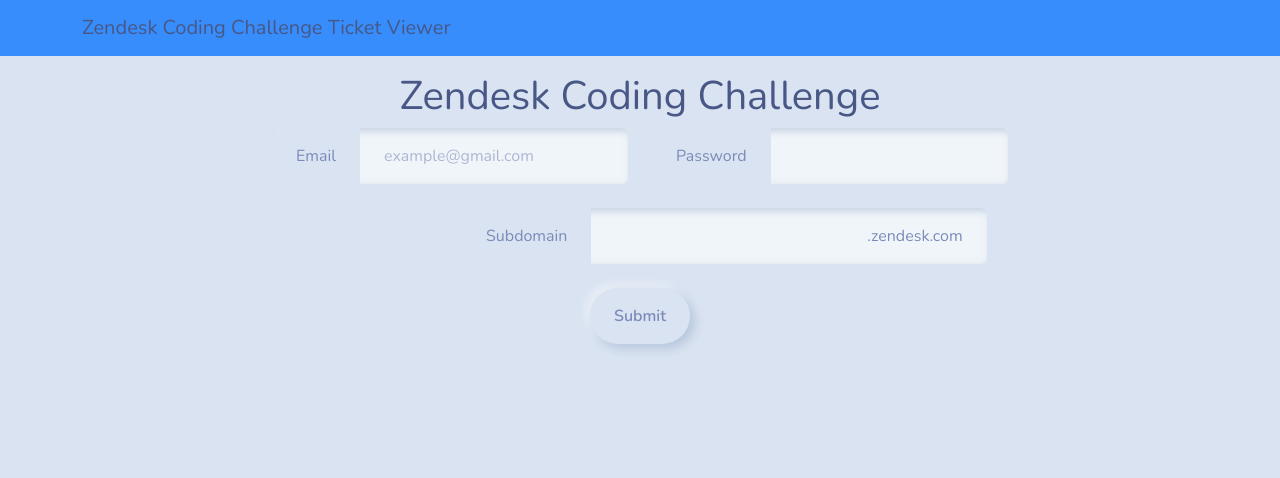
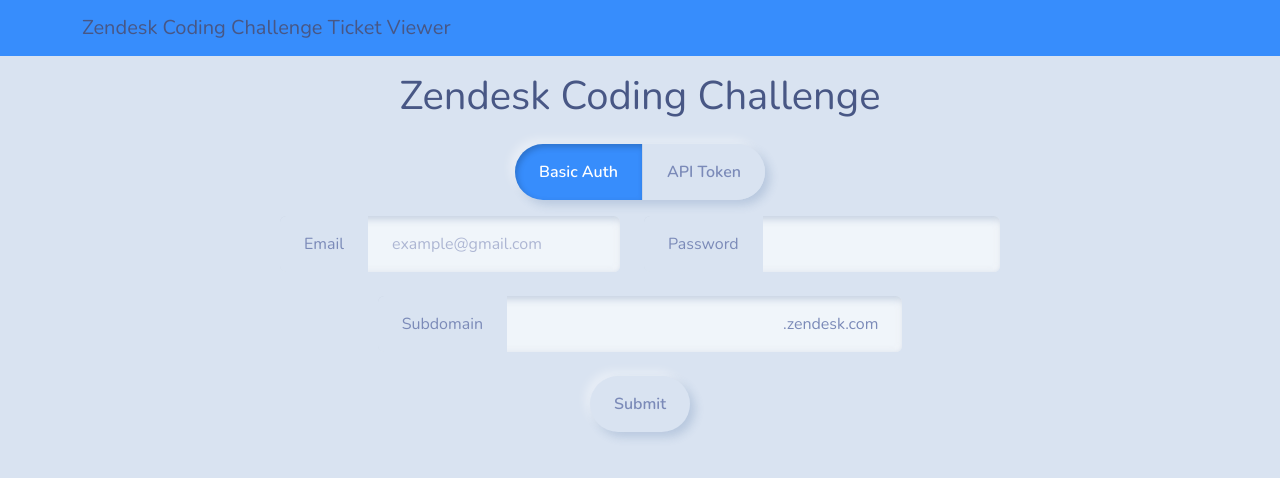
Before and after one commit to thomas-harmeyer/zcc, a React (Create React App) app in the folder my-app/: page / in a window 1280 px wide. Shown: the top 478 px of the page. Built offline with nearby package versions, Linux system fonts and the light colour scheme.

Commit message:
working basic and api auth

```diff
--- a/my-app/src/views/Landing.jsx
+++ b/my-app/src/views/Landing.jsx
@@ -2,9 +2,12 @@
 import { useState } from "react";
 import FormControl from "react-bootstrap//FormControl";
 import Button from "react-bootstrap/Button";
+import ButtonGroup from "react-bootstrap/ButtonGroup";
 import Col from "react-bootstrap/Col";
+import { alignPropType } from "react-bootstrap/esm/types";
 import InputGroup from "react-bootstrap/InputGroup";
 import Row from "react-bootstrap/Row";
+import ToggleButton from "react-bootstrap/ToggleButton";
 import { Navigate, useLocation } from "react-router-dom";
 import Cookies from "universal-cookie";
 import Links from "../components/Links";
@@ -14,31 +17,38 @@
   //cookies
   const cookies = new Cookies();
   const [redirectToTicketGallery, setRedirectToTicketGallery] = useState(false);
-  const [username, setUsername] = useState(
-    cookies.get("username") ? cookies.get("username") : ""
-  );
-  const [password, setPassword] = useState(
-    cookies.get("password") ? cookies.get("password") : ""
-  );
-  const [subdomain, setSubdomain] = useState(
-    cookies.get("subdomain") ? cookies.get("subdomain") : ""
-  );
+  const [username, setUsername] = useState("");
+  const [password, setPassword] = useState("");
+  const [subdomain, setSubdomain] = useState("");
+
+  //radios
+  const [radioValue, setRadioValue] = useState("basicAuth");
 
   //url
   const search = useLocation().search;
   const params = new URLSearchParams(search);
   const isError = params.get("error");
 
+  //radios
+  const radios = [
+    { name: "Basic Auth", value: "basicAuth" },
+    { name: "API Token", value: "apiToken" },
+  ];
+
   //put in stuff to store input vals
   const submit = async () => {
+    const type = radioValue;
     cookies.set("username", username);
     cookies.set("password", password);
     cookies.set("subdomain", subdomain);
 
     var data = JSON.stringify({
-      username: username,
-      password: password,
-      subdomain: subdomain,
+      type: type,
+      data: {
+        username: username,
+        password: password,
+        subdomain: subdomain,
+      },
     });
 
     var config = {
@@ -60,6 +70,51 @@
         console.log(error);
       });
   };
+  const renderBasicAuth = () => {
+    return (
+      <>
+        <Row className="mb-4 justify-content-center">
+          <Col sm="auto">
+            <InputGroup>
+              <InputGroup.Text className="bg-secondary">Email</InputGroup.Text>
+              <FormControl
+                type="email"
+                placeholder="example@gmail.com"
+                value={username}
+                onInput={(e) => setUsername(e.target.value)}
+              />
+            </InputGroup>
+          </Col>
+          <Col sm={{ span: 4 }}>
+            <InputGroup>
+              <InputGroup.Text className="bg-secondary">
+                {radioValue === "basicAuth" ? "Password" : "API Token"}
+              </InputGroup.Text>
+              <FormControl
+                type="password"
+                value={password}
+                onInput={(e) => setPassword(e.target.value)}
+              />
+            </InputGroup>
+          </Col>
+        </Row>
+        <Row className="mb-4 justify-content-center">
+          <Col sm="auto">
+            <InputGroup>
+              <InputGroup.Text className="bg-secondary">
+                Subdomain
+              </InputGroup.Text>
+              <FormControl
+                value={subdomain}
+                onInput={(e) => setSubdomain(e.target.value)}
+              />
+              <InputGroup.Text>.zendesk.com</InputGroup.Text>
+            </InputGroup>
+          </Col>
+        </Row>
+      </>
+    );
+  };
 
   return (
     <div className="center-content-vertically">
@@ -73,43 +128,27 @@
       <Row className="text-center">
         <h1>Zendesk Coding Challenge</h1>
       </Row>
-      <Row className="mb-4">
-        <Col sm={{ span: 4, offset: 2 }}>
-          <InputGroup>
-            <InputGroup.Text className="bg-secondary">Email</InputGroup.Text>
-            <FormControl
-              type="email"
-              placeholder="example@gmail.com"
-              value={username}
-              onInput={(e) => setUsername(e.target.value)}
-            />
-          </InputGroup>
-        </Col>
-        <Col sm={{ span: 4 }}>
-          <InputGroup>
-            <InputGroup.Text className="bg-secondary">Password</InputGroup.Text>
-            <FormControl
-              type="password"
-              value={password}
-              onInput={(e) => setPassword(e.target.value)}
-            />
-          </InputGroup>
+      <Row className="p-3 justify-content-md-center">
+        <Col sm="auto">
+          <ButtonGroup>
+            {radios.map((radio, index) => (
+              <ToggleButton
+                key={index}
+                id={`radio-${index}`}
+                type="radio"
+                variant={"outline-primary"}
+                name="radio"
+                value={radio.value}
+                checked={radioValue === radio.value}
+                onChange={(e) => setRadioValue(e.currentTarget.value)}
+              >
+                {radio.name}
+              </ToggleButton>
+            ))}
+          </ButtonGroup>
         </Col>
       </Row>
-      <Row className="mb-4">
-        <Col sm={{ span: "auto", offset: 4 }}>
-          <InputGroup>
-            <InputGroup.Text className="bg-secondary">
-              Subdomain
-            </InputGroup.Text>
-            <FormControl
-              value={subdomain}
-              onInput={(e) => setSubdomain(e.target.value)}
-            />
-            <InputGroup.Text>.zendesk.com</InputGroup.Text>
-          </InputGroup>
-        </Col>
-      </Row>
+      {renderBasicAuth()}
       <Row className="justify-content-md-center">
         <Col sm="auto">
           <Button onClick={submit}>Submit</Button>
@@ -119,5 +158,4 @@
     </div>
   );
 };
-
 export default Landing;
```
Also changed, not shown: 1 other file (tests, documents, lock files or other folders).
